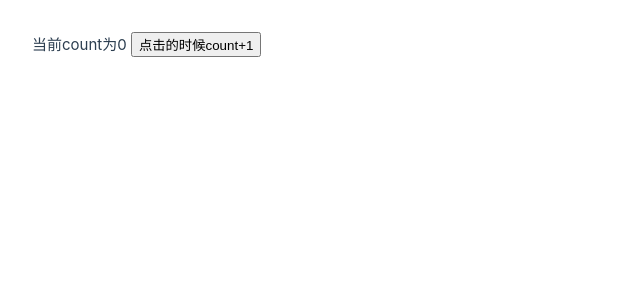
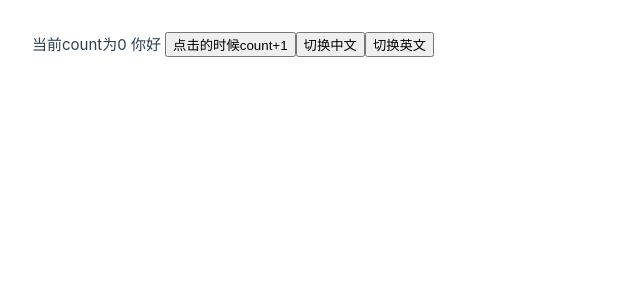
Before and after one commit to zhangsuqi123/elementplusvue, a Vue app: page / in a window 1280 px wide. Shown: the top 300 px of the page, without its empty margins (0-640 px from the left). Built offline with nearby package versions, Linux system fonts and the light colour scheme.

Commit message:
添加中英文的调试

```diff
--- a/package.json
+++ b/package.json
@@ -14,6 +14,7 @@
     "axios": "^1.7.2",
     "pinia": "^2.1.7",
     "vue": "^3.4.21",
+    "vue-i18n": "^10.0.0-beta.1",
     "vue-router": "^4.3.0"
   },
   "devDependencies": {
--- /dev/null
+++ b/src/il8n/il8n.js
@@ -0,0 +1,16 @@
+import { createI18n } from 'vue-i18n';
+import en from './locales/en.json';
+import zh from './locales/zh.json';
+
+const messages = {
+  en,
+  zh
+};
+
+const i18n = createI18n({
+  locale: 'zh', // 设置默认语言
+  fallbackLocale: 'zh', // 设置回退语言
+  messages,
+});
+
+export default i18n;
--- /dev/null
+++ b/src/il8n/locales/en.json
@@ -0,0 +1,4 @@
+{
+    "hello": "hello",
+    "welcome": "welcome"
+}
--- /dev/null
+++ b/src/il8n/locales/zh.json
@@ -0,0 +1,4 @@
+{
+    "hello": "你好",
+    "welcome": "欢迎"
+}
--- a/src/main.js
+++ b/src/main.js
@@ -4,11 +4,16 @@ import { createApp } from 'vue'
 import { createPinia } from 'pinia'
 
 import App from './App.vue'
+// 引入路由配置
 import router from './router'
+
+// 引入国际化配置
+import il8n from  './il8n/il8n'
 
 const app = createApp(App)
 
 app.use(createPinia())
 app.use(router)
+app.use(il8n)
 
 app.mount('#app')
--- a/src/views/HomeView.vue
+++ b/src/views/HomeView.vue
@@ -1,6 +1,7 @@
 <script setup>
 import { computed } from 'vue';
 import { useCounterStore } from '@/stores/counter';
+import { useI18n } from 'vue-i18n'
 const addNum = () => {
   return useCounterStore().increment()
 }
@@ -11,11 +12,19 @@ console.log(import.meta.env)
 const num = computed(() => {
   return useCounterStore().$state.count
 })
+
+const { t, locale } = useI18n()
+const setLocale = (newLocale) => {
+  locale.value = newLocale
+}
 </script>
 
 <template>
   <main>
     当前count为{{ num }}
+    {{ t('hello') }}
     <button @click="addNum">点击的时候count+1</button>
+    <button @click="setLocale('zh')">切换中文</button>
+    <button @click="setLocale('en')">切换英文</button>
   </main>
 </template>
```
Also changed, not shown: 1 other file (tests, documents, lock files or other folders).
